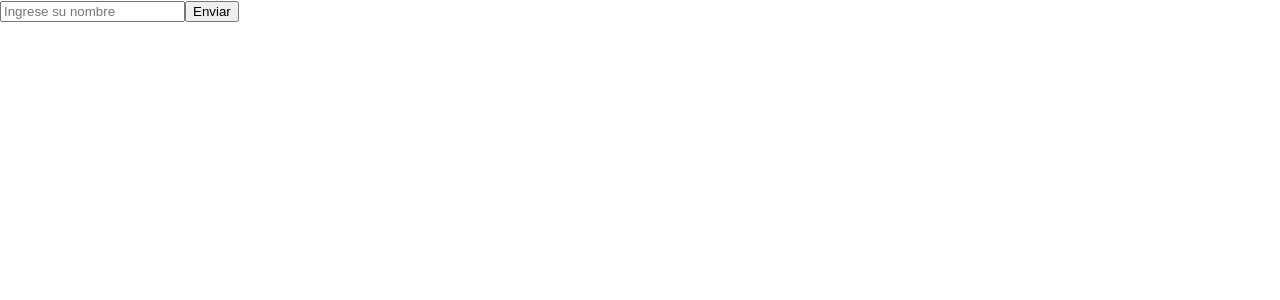
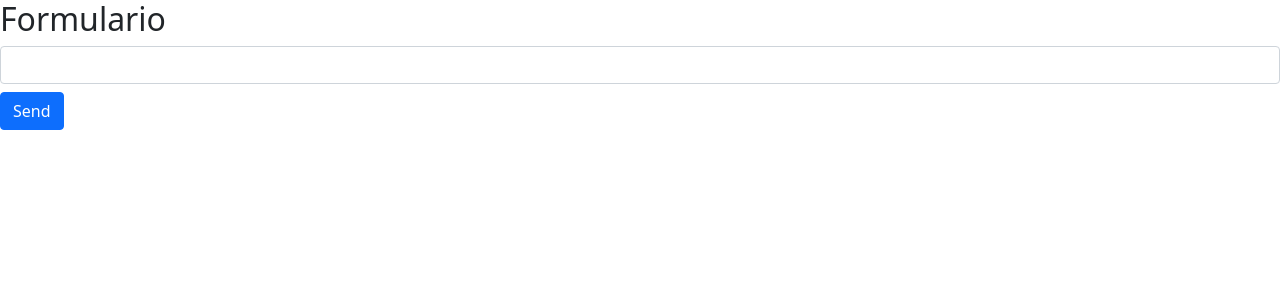
Before and after one commit to jeantr35/actividad-react, a React (Create React App) app: page / in a window 1280 px wide. Shown: the top 300 px of the page. Built offline with nearby package versions, Linux system fonts and the light colour scheme.

Commit message:
Creado el metodo para setear el nombre

```diff
--- a/package.json
+++ b/package.json
@@ -6,7 +6,9 @@
     "@testing-library/jest-dom": "^5.14.1",
     "@testing-library/react": "^11.2.7",
     "@testing-library/user-event": "^12.8.3",
+    "bootstrap": "^5.1.0",
     "react": "^17.0.2",
+    "react-bootstrap": "^2.0.0-beta.6",
     "react-dom": "^17.0.2",
     "react-hook-form": "^7.15.3",
     "react-scripts": "4.0.3",
--- a/src/Components/Formulario.jsx
+++ b/src/Components/Formulario.jsx
@@ -1,54 +1,61 @@
 import React, { Fragment, useState } from "react";
 import { useForm } from "react-hook-form";
+import 'bootstrap/dist/css/bootstrap.min.css';
 
 const Formulario = () => {
 
-  const[user, setUser] = useState({
+    const[user, setUser] = useState({
         name:'',
         age:0,
         occupation:''
     });
 
-  const { register, handleSubmit, errors } = useForm();
+    const {register,handleSubmit, formState: { errors }} = useForm();
 
-  const [arrayUsers, setArrayUsers] = useState([])
+    const onsubmit = (data, e) =>{
+        setName(data.name)
+        e.target.reset()
+    }
 
-  const onSubmit = (event) => {
-    setUser({
-        ...user,
-        [event.target.name] : event.target.value
+    const setName = (name) => {
+        setUser({
+            ...user,
+            ["name"]: name
+        })
+    }
 
-      });
-  };
-  const handleInputChange = (event) =>{
-    setUser({
-      ...user,
-      [event.target.name] : event.target.value
+    const setAge = (age) => {
+        setUser({
+            ...user,
+            ["age"]: age
+        })
+    }
 
-    });
+   return(
 
-  }
+    <Fragment>
+        <h2>Formulario</h2>
+        <form onSubmit={handleSubmit(onsubmit)}>
+            <input
+                className="form-control my-2"
+                name="name"
+                {...register("name", {
+                    required:{
+                        value: true,
+                        message: 'name required'
+                    }
+                })}
+            />
+            <span className="text-danger text-small d-block mb-2">
+                {errors.name &&  errors.name.message}
+            </span>
+            <button className="btn btn-primary" >Send</button>
+        </form>
 
+    </Fragment>
 
-  const [registered, setRegistered] = useState(false);
+   )
 
-  return (
-    <Fragment>
-      <form onSubmit={handleSubmit(onSubmit)}>
-        <div>
-          <input onChange = {handleInputChange}
-            type="text"
-            name="name"
-            className="form-control my-2"
-            placeholder="Ingrese su nombre"
-          />
-          <button type="submit" className="btn btn-primary">
-               Enviar
-            </button>
-        </div>
-      </form>
-    </Fragment>
-  );
-};
+}
 
 export default Formulario;
```
Also changed, not shown: 1 other file (tests, documents, lock files or other folders).
